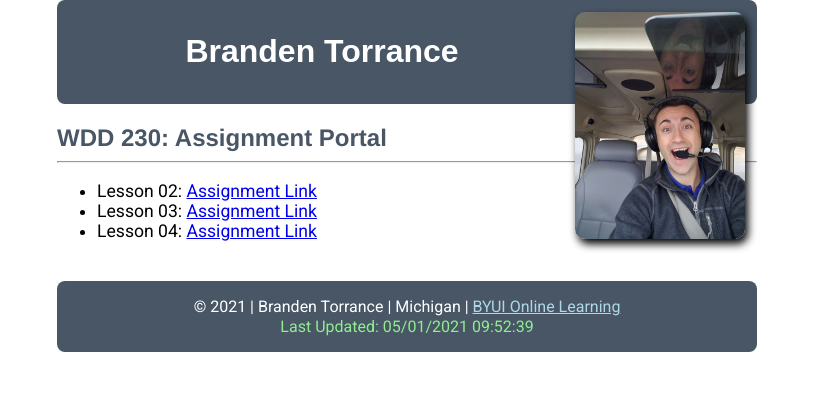
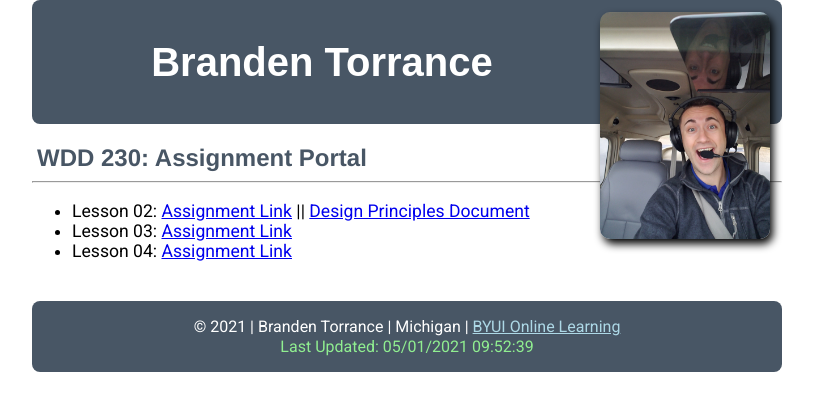
Before and after one commit to branden-torrance/branden-torrance.github.io, a plain HTML site: page index.html in a window 1280 px wide. Shown: the whole page, without its empty margins (233-1046 px from the left). Drawn offline with Linux system fonts and the light colour scheme; a web font is replaced by a local one.

Commit message:
Add lesson2 Design Principles Document link

```diff
--- a/css/medium.css
+++ b/css/medium.css
@@ -1,11 +1,12 @@
 /* 'medium' media query section*/
 @media only screen and (min-width: 32.5em) {
     h1 {
-        font-size: 2em;
+        font-size: 2.5em;
     }
 
     h2 {
         font-size: 1.5em;
+        padding-left: 5px;
     }
 
     header, footer {
@@ -17,4 +18,8 @@
         border-radius: 10px;
         box-shadow: 3px 5px 8px 0px;
     }
+
+    ul {
+        font-size: 1.1em;
+    }
 }
--- a/css/small.css
+++ b/css/small.css
@@ -1,5 +1,5 @@
 .content {
-    max-width: 700px;
+    max-width: 750px;
     margin: 0 auto;
 }
 header {
@@ -20,19 +20,20 @@ footer {
     font-family: Roboto, Helvetica, sans-serif;
 }
 ul {
-    font-size: 1.1em;
+    font-size: 1em;
     margin-bottom: 40px;
     font-family: Roboto, Helvetica, sans-serif;
 }
 h1 {
-    font-size: 1.5em;
+    font-size: 2em;
     color: white;
     font-family: Blinker, Arial, sans-serif;
 }
 h2 {
-    font-size: 1em;
+    font-size: 1.3em;
     color: #485665;
     font-family: Blinker, Helvetica, sans-serif;
+    padding-left: 10px;
 }
 #updated {
     color: lightgreen;
--- a/index.html
+++ b/index.html
@@ -19,19 +19,17 @@
         <h1>Branden Torrance</h1>
     </header>
 
-
     <main>
         <h2>WDD 230: Assignment Portal</h2>
 
         <hr>
 
         <ul>
-            <li>Lesson 02: <a href="#">Assignment Link</a></li>
+            <li>Lesson 02: <a href="#">Assignment Link</a> || <a href="https://spacescapist.github.io/lesson2/design-principles.html">Design Principles Document</a></li>
             <li>Lesson 03: <a href="#">Assignment Link</a></li>
             <li>Lesson 04: <a href="#">Assignment Link</a></li>
         </ul>
     </main>
-
 
     <footer>
         <p>
```
